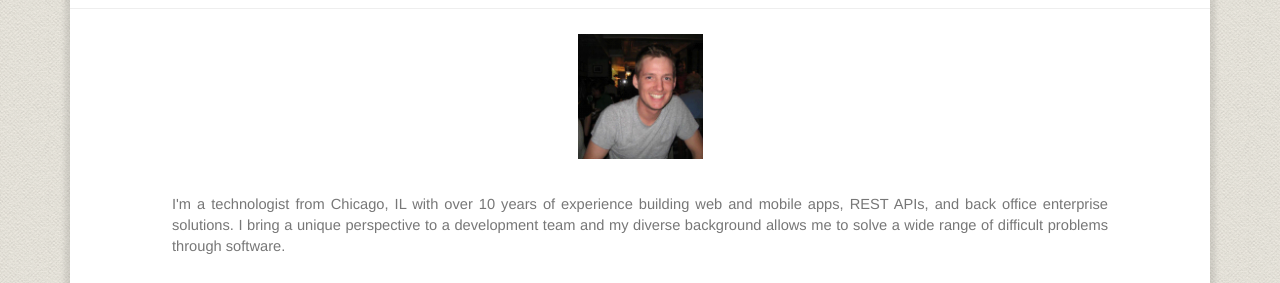
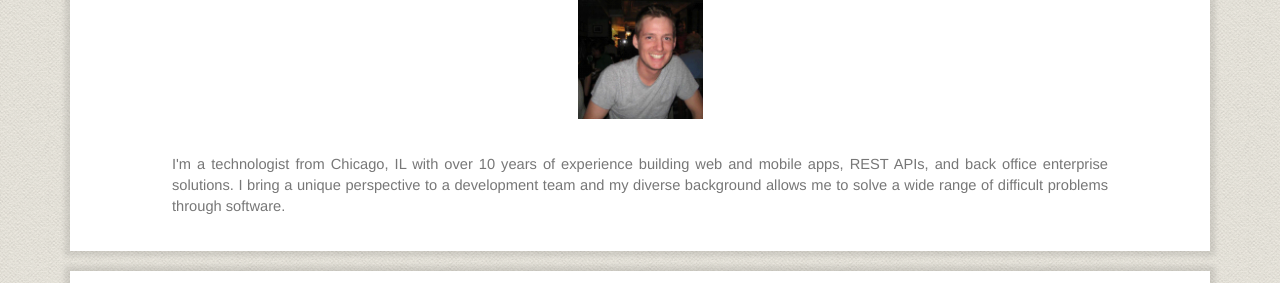
Before and after one commit to trumb1mj/trumb1mj.github.io, a plain HTML site: page index.html in a window 1280 px wide. Shown: the part 141-424 px from the top of the page. Drawn offline with Linux system fonts and the light colour scheme.

Commit message:
Update main.css

```diff
--- a/main.css
+++ b/main.css
@@ -5,7 +5,7 @@ html {
 
 
 #wrapper{
-    padding: 60px 0 0;
+    padding: 20px 0 0;
 }
 
 body {
```
